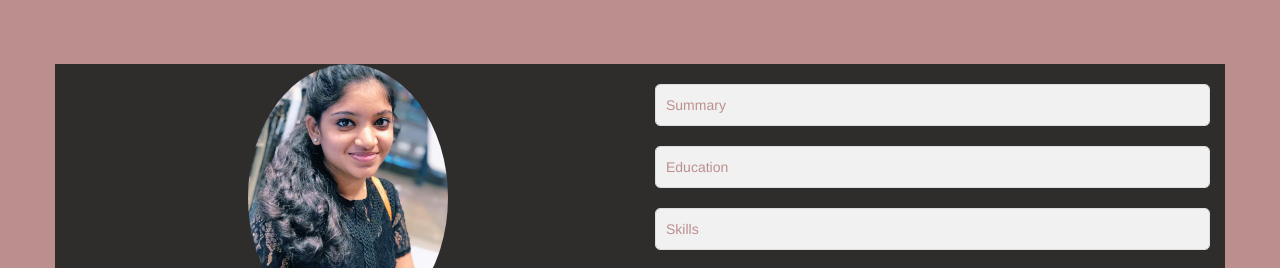
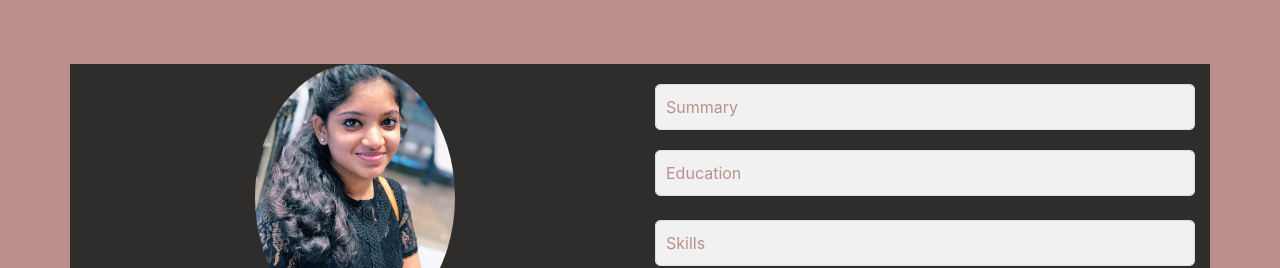
Before and after one commit to mJaishree/Sample-Portfolio, a website: page index.html in a window 1280 px wide. Shown: the top 268 px of the page. Drawn offline with nearby package versions, Linux system fonts and the light colour scheme.

Commit message:
index.html

```diff
--- a/index.html
+++ b/index.html
@@ -3,9 +3,8 @@
 <head>
     <meta charset="UTF-8">
     <meta name="viewport" content="width=device-width, initial-scale=1.0">
-    <link rel="stylesheet" href="https://maxcdn.bootstrapcdn.com/bootstrap/3.4.1/css/bootstrap.min.css">
+   <link rel="stylesheet" href="https://stackpath.bootstrapcdn.com/bootstrap/4.5.2/css/bootstrap.min.css">
     <link rel="stylesheet" href="https://cdnjs.cloudflare.com/ajax/libs/font-awesome/6.0.0/css/all.min.css">
-
     <script src="https://code.jquery.com/jquery-3.5.1.slim.min.js"></script>
     <script src="https://cdn.jsdelivr.net/npm/@popperjs/core@2.10.2/dist/umd/popper.min.js"></script>
     <script src="https://stackpath.bootstrapcdn.com/bootstrap/4.5.2/js/bootstrap.min.js"></script>
```
